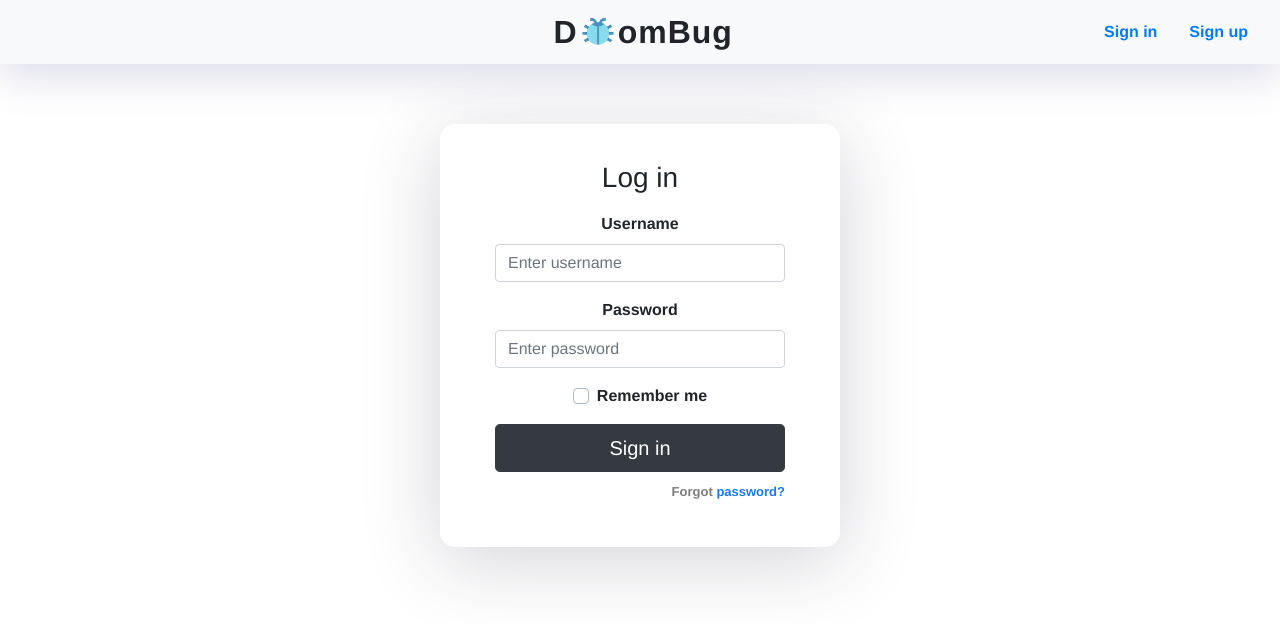
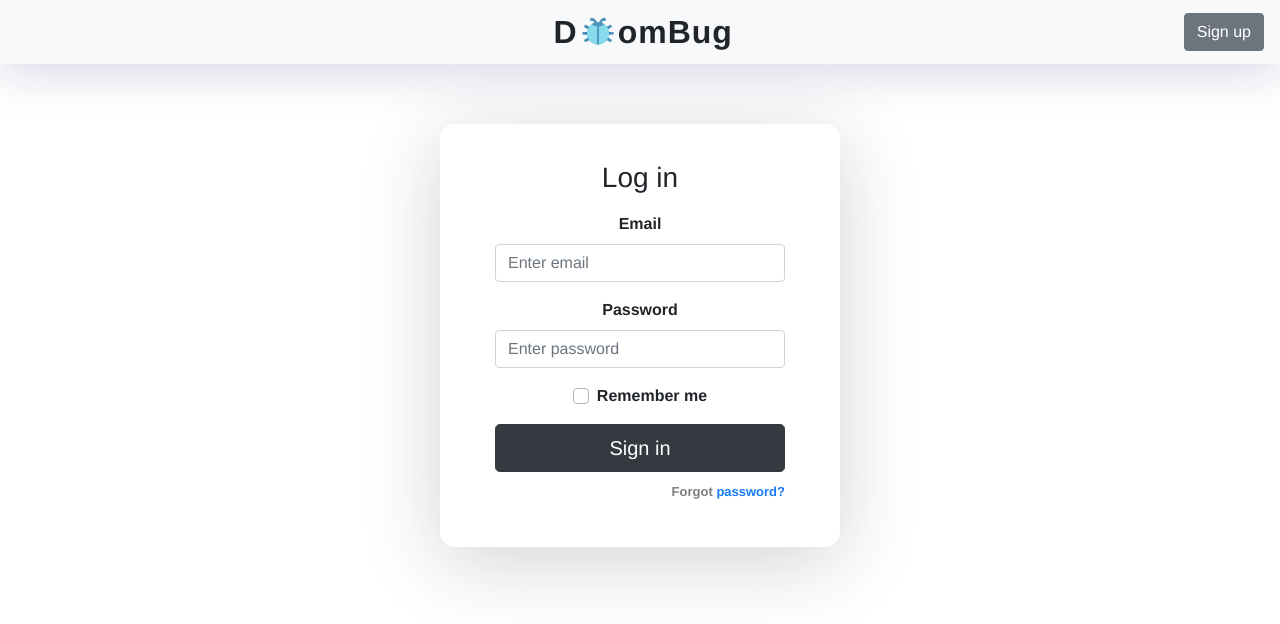
Before and after one commit to thecomputerguyjeff/doombug, a React (Create React App) app in the folder client/: page / in a window 1280 px wide. Shown: the top 624 px of the page. Built offline with nearby package versions, Linux system fonts and the light colour scheme.

Commit message:
I made your fixes and added a state to toggle sign in sign up. Now you can also log out

```diff
--- a/client/src/App.js
+++ b/client/src/App.js
@@ -6,13 +6,15 @@ import {Routes} from "./Routes";
 
 const App = () => {
     const [user, setUser] = useState('');
+    const [toggleLogInSignUp, setToggleLogInSignUp] = useState(true);
     return (
         <div className="App">
-            <Head isLoggedIn={user !== ''} firstName={user.firstName} email={user.email} username={user.username}/>
+            <Head isLoggedIn={user !== ''} firstName={user.firstName} toggleLogInSignUp={toggleLogInSignUp}
+                  setToggleLogInSignUp={setToggleLogInSignUp}/>
             <div className="outer">
 
                 <div className="routes">
-                    <Routes setUser={setUser}/>
+                    <Routes setUser={setUser} setToggleLogInSignUp={setToggleLogInSignUp}/>
                 </div>
             </div>
         </div>
--- a/client/src/Routes.js
+++ b/client/src/Routes.js
@@ -5,9 +5,12 @@ import SignUp from "./components/SignUp";
 export const Routes = (props) => {
     return (
         <Switch>
-            <Route exact path='/' component={() => <Login setUser={props.setUser}/>}/>
-            <Route path="/sign-in" component={() => <Login setUser={props.setUser}/>}/>
-            <Route path="/sign-up" component={() => <SignUp setUser={props.setUser}/>}/>
+            <Route exact path='/' component={() => <Login setUser={props.setUser}
+                                                          setToggleLogInSignUp={props.setToggleLogInSignUp}/>}/>
+            <Route path="/sign-in" component={() => <Login setUser={props.setUser}
+                                                           setToggleLogInSignUp={props.setToggleLogInSignUp}/>}/>
+            <Route path="/sign-up" component={() => <SignUp setUser={props.setUser}
+                                                            setToggleLogInSignUp={props.setToggleLogInSignUp}/>}/>
         </Switch>
     )
 }
--- a/client/src/components/Head.js
+++ b/client/src/components/Head.js
@@ -1,6 +1,7 @@
 import React, {useState} from 'react';
 import './Head.css';
 import {
+    Button,
     Collapse,
     Navbar,
     NavbarToggler,
@@ -36,16 +37,18 @@ const Head = (props) => {
                 {!props.isLoggedIn && <span className="LogoWhenLoggedOut-SecondPart">omBug</span>}
                 <Nav className="mr-auto" navbar>
                 </Nav>
-                {!props.isLoggedIn && <NavLink href={"/sign-in"}>Sign in</NavLink>}
-                {!props.isLoggedIn && <NavLink href={"/sign-up"}>Sign up</NavLink>}
+                {!props.isLoggedIn && props.toggleLogInSignUp && <Button href={"/sign-in"}>Sign in</Button>}
+                {!props.isLoggedIn && !props.toggleLogInSignUp && <Button href={"/sign-up"}>Sign up</Button>}
                 {props.isLoggedIn && <UncontrolledDropdown>
-                    <DropdownToggle nav caret>
-                        {props.username}'s account
+                    <DropdownToggle caret size={"md"}>
+                        {props.firstName}
                     </DropdownToggle>
                     <DropdownMenu right>
-                        <div className="email">{props.email}</div>
                         <DropdownItem>
                             edit profile
+                        </DropdownItem>
+                        <DropdownItem onClick={() => window.location.href = "/sign-in"}>
+                            log out
                         </DropdownItem>
                     </DropdownMenu>
                 </UncontrolledDropdown>}
--- a/client/src/components/LoginPage.js
+++ b/client/src/components/LoginPage.js
@@ -12,7 +12,9 @@ export default class Login extends Component {
             renderAlert: false,
             reloginPrompt: false,
         };
+        this.props.setToggleLogInSignUp(false)
     }
+
 
     handleFieldChange = (e, key) => {
         this.setState({
@@ -50,7 +52,9 @@ export default class Login extends Component {
 
     render() {
         return (
+
             <form>
+
                 {this.state.renderAlert && <Alert color="danger">
                     Error! Both the email and password fields must be filled in order to login. Please try again.
                 </Alert>
@@ -62,10 +66,10 @@ export default class Login extends Component {
                 <h3>Log in</h3>
                 {/*The role of form-group is to track the value and validation state of form control*/}
                 <div className="form-group">
-                    <label>Username</label>
+                    <label>Email</label>
                     <input type="text" onChange={(e) => this.handleFieldChange(e, 'username')} className="form-control"
                            id="username"
-                           placeholder="Enter username"/>
+                           placeholder="Enter email"/>
                 </div>
                 <div className="form-group">
                     <label>Password</label>
--- a/client/src/components/ReroutToLogin.js
+++ /dev/null
@@ -1,8 +0,0 @@
-import {Redirect} from "react-router-dom";
-import React from "react";
-
-export const ReroutToLogin = (props) => {
-    return (
-        <Redirect to="/sign-in" setUser={props.setUser}/>
-    )
-}
--- a/client/src/components/SignUp.js
+++ b/client/src/components/SignUp.js
@@ -1,21 +1,18 @@
 import React, {Component} from "react";
-import {Alert} from 'reactstrap';
 import {post} from "../helper/Fetch";
-import {ReroutToLogin} from "./ReroutToLogin";
 
 export default class SignUp extends Component {
 
     constructor(props) {
         super(props);
         this.state = {
-            email: "",
             password: "",
             firstName: "",
             lastName: "",
             username: "",
             reloginPrompt: false,
-            redirect: false,
         };
+        this.props.setToggleLogInSignUp(true)
     }
 
     handleFieldChange = (e, key) => {
@@ -28,7 +25,6 @@ export default class SignUp extends Component {
     handleLogin = (e) => {
         e.preventDefault(); // Prevents the form from submitting when Submit button is clicked
         post("api/v1/signUp", {
-                email: this.state.email,
                 password: this.state.password,
                 firstName: this.state.firstName,
                 lastName: this.state.lastName,
@@ -36,30 +32,18 @@ export default class SignUp extends Component {
             }
         ).then()
             .then(() => {
-
-                this.setState({redirect: true});
+                window.location.href = "/sign-in";
             })
             .catch(err => {
-                this.setState({reloginPrompt: true});
             });
     }
 
     render() {
         return (
             <form>
-                {this.state.redirect && <ReroutToLogin setUser={this.state.setUser}/>}
-                {this.state.renderAlert && <Alert color="danger">
-                    Error! Both the email and password fields must be filled in order to login. Please try again.
-                </Alert>}
-                {this.state.reloginPrompt &&
-                <Alert color="danger">Error-incorrect login credentials. Please log in again.</Alert>}
+
                 <h3>Sign up</h3>
-                <div className="form-group">
-                    <label>Username</label>
-                    <input type="text" onChange={(e) => this.handleFieldChange(e, 'username')} className="form-control"
-                           id="username"
-                           placeholder="Enter username"/>
-                </div>
+
                 <div className="form-group">
                     <label>First name</label>
                     <input type="text" onChange={(e) => this.handleFieldChange(e, 'firstName')} className="form-control"
@@ -73,8 +57,8 @@ export default class SignUp extends Component {
                 </div>
                 <div className="form-group">
                     <label>Email</label>
-                    <input type="email" onChange={(e) => this.handleFieldChange(e, 'email')} className="form-control"
-                           id="email"
+                    <input type="email" onChange={(e) => this.handleFieldChange(e, 'username')} className="form-control"
+                           id="username"
                            placeholder="Enter email"/>
                 </div>
                 <div className="form-group">
```
Also changed, not shown: 1 other file (tests, documents, lock files or other folders).
